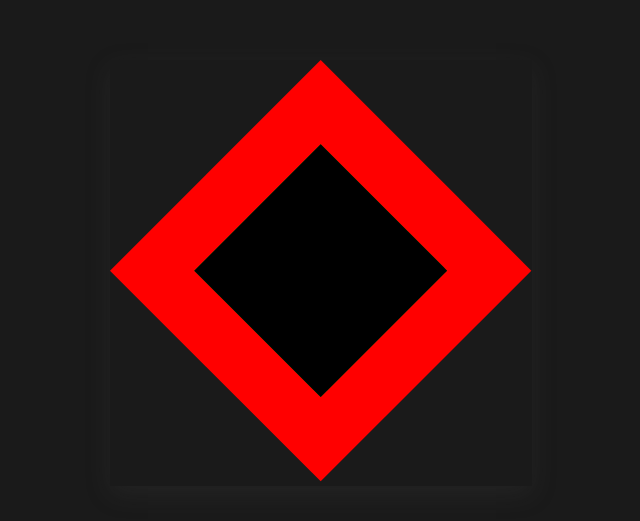
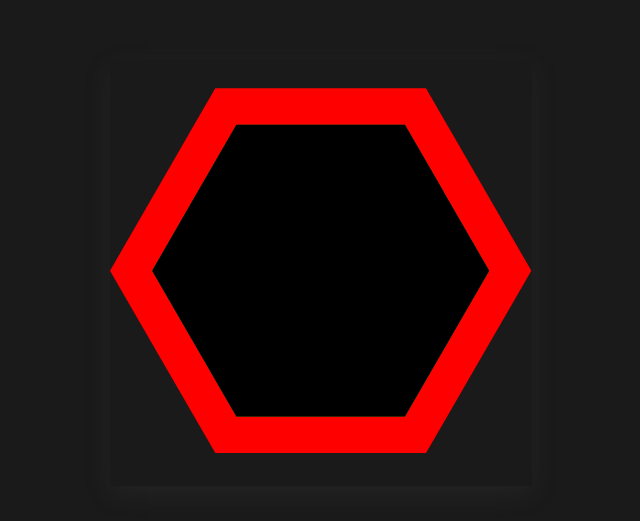
Before and after one commit to zakhenry/cutter-loader, an Angular app: page / in a window 1280 px wide. Shown: the part 373-894 px from the top of the page, without its empty margins (319-959 px from the left). Built offline with nearby package versions, Linux system fonts and the light colour scheme.

Commit message:
Basic chasing polygon points implemented

```diff
--- a/src/app/loader/loader.ts
+++ b/src/app/loader/loader.ts
@@ -11,7 +11,7 @@
             <polygon fill="green" [attr.points]="polyPoints2"></polygon>
             <polygon [attr.points]="polyPoints2"></polygon>
 
-            <polygon stroke="yellow" stroke-width="2" fill="none">
+            <polygon stroke="yellow" stroke-width="5" fill="none">
                 <animate attributeName="points"
                          dur="6s"
                          repeatCount="indefinite"
@@ -23,44 +23,50 @@
 })
 export class Loader {
 
-    sides = 4;
+    sides = 6;
 
     polyPoints = this.generatePolyPoints(this.sides, 500)
-    polyPoints2 = this.generatePolyPoints(this.sides, 300)
+    polyPoints2 = this.generatePolyPoints(this.sides, 400)
 
     generatePolyPoints(sides: number, radius: number) {
-        return Array.from({length: sides}).flatMap((_, index) => {
-
+        return Array.from({length: sides}).map((_, vert) => {
             // points are intentionally duplicated as they will animate independently at the cut edge
-            return [index, index + 1]
-                .map((vert) => {
-                    const theta = vert * (Math.PI * 2) / sides;
-                    return [
-                        (Math.cos(theta) * radius).toFixed(2),
-                        (Math.sin(theta) * radius).toFixed(2),
-                    ]
-                })
+            const theta = vert * (Math.PI * 2) / sides;
+            return [(Math.cos(theta) * radius).toFixed(2), (Math.sin(theta) * radius).toFixed(2),]
         })
     }
 
-    animation = this.generateAnimationFrames(this.sides, 600, 1000)
+    animation = this.generateAnimationFrames(this.sides, 800, 1000)
 
     generateAnimationFrames(sides: number, minDiameter: number, maxDiameter: number) {
 
         const allPoints = Array.from({length: sides + 1}).map((_, index) => {
-            const diameter = minDiameter + index * (maxDiameter - minDiameter) / (sides);
-            return this.generatePolyPoints(sides, diameter/2)
+            const diameter = minDiameter + index * (maxDiameter - minDiameter) / (sides-1);
+            return this.generatePolyPoints(sides, diameter / 2)
         })
 
-        console.log(`al`, allPoints);
+        const rotatedPoints = Array.from({length: sides + 1}).map((_, keyframeIndex) => {
+            return Array.from({length: sides}).flatMap((_, sideIndex) => {
+                const offsetA = (keyframeIndex + sideIndex) % sides;
+                // duplicate vertex
+                return [allPoints[offsetA][sideIndex], allPoints[offsetA][sideIndex]]
+            })
+        });
 
-        // const inner = this.generatePolyPoints(sides, minDiameter/2);
-        // const outer = this.generatePolyPoints(sides, maxDiameter/2);
-
+        //
+        // const keyframeCount = allPoints.length;
+        // const rotatedPoints = Array.from({ length: keyframeCount }, () => Array(sides).fill(null));
+        //
+        // for (let col = 0; col < sides; col++) {
+        //     for (let row = 0; row < keyframeCount; row++) {
+        //         const newRow = (row + col) % keyframeCount;
+        //         rotatedPoints[row][col] = allPoints[newRow][col];
+        //     }
+        // }
 
         return {
             keyTimes: Array.from({length: sides + 1}).map((_, index) => index / sides).join("; "),
-            values: allPoints.join(';\n')
+            values: rotatedPoints.join(';\n')
         }
 
     }
```
Also changed, not shown: 1 other file (tests, documents, lock files or other folders).
